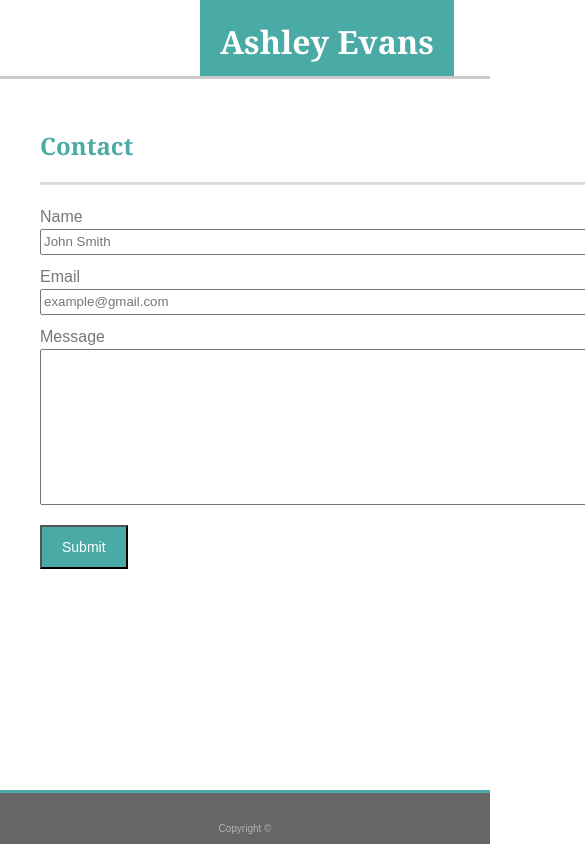
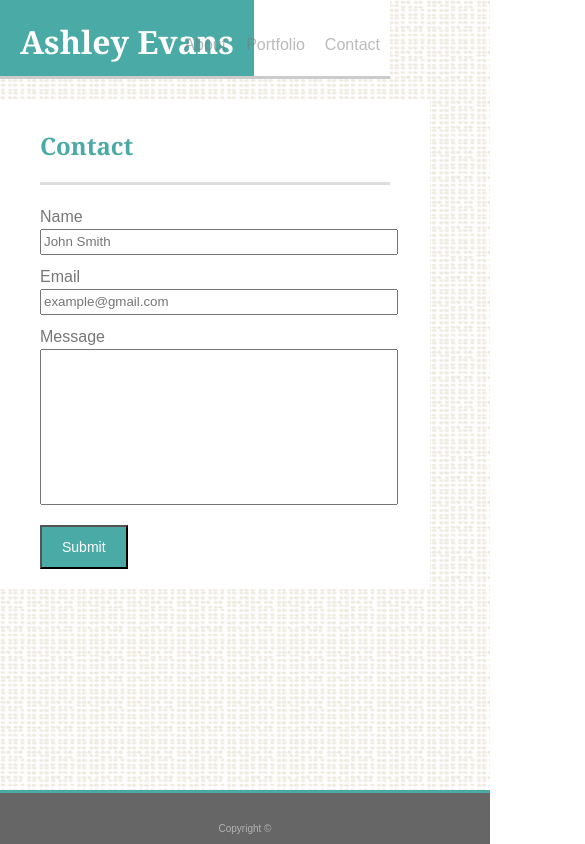
Before and after one commit to ashleye37/Responsive-Portfolio, a plain HTML site: page contact.html in a window 390 px wide. Shown: the top 844 px of the page, 585 px wide, since content can reach past the window. Drawn offline with Linux system fonts and the light colour scheme.

Commit message:
adding files to GitHub

```diff
--- a/style.css
+++ b/style.css
@@ -5,12 +5,10 @@ header {
     font-family: Georgia, 'Times New Roman', Times, serif;
     border-color: #cccccc;
     border-bottom-style: solid;
-    padding-left: 100px;
 }
 
 /* Header used in index, portfolio and contact documents.*/
 .header-content {
-    width: 960px;
     padding: 40px 0px 20px 100px;
     position: relative;
 }
@@ -39,7 +37,6 @@ ul {
     list-style-type: none;
     position: relative;
     bottom: 30px;
-    left: 80px;
     font-family: Arial, Helvetica, sans-serif;
 }
 
@@ -122,7 +119,7 @@ footer {
     border-color: #4aaaa5;
     border-top-style: solid;
     width: 100%;
-    position: relative;
+    position: absolute;
     bottom: 0px;
     font-size: 10px;
     color: #ffffff;
@@ -198,19 +195,81 @@ form {
     top: 100px;
 }
 
-@media only screen and (max-width:980px) body {
+@media only screen and (max-width: 980px) {
+
+header {
+    padding-left: 0px;
+}
+.header-content {
+    padding: 40px 0px 20px 0px;
+    width: 100%;
+}
+ul {
+    left: 0px;
 }
 
-@media only screen and (max-width: 768px) {
-    /* For mobile phones: */
-    [class*="col-"] {
-      width: 100%;
-    }
-  }
+.container {
+    width: 860px;
+}
+
+#name {
+    width: 860px;
+}
+
+#email {
+    width: 860px;
+}
+
+#message {
+    width: 860px;
+}
+}
+
 
 @media only screen and (max-width: 768px) {
-    /* For mobile phones: */
-    [class*="col-"] {
-      width: 100%;
-    }
-  }
+.container {
+    width: 500px;
+}
+
+ul {
+    left: 0px;
+}
+
+#name {
+    width: 500px;
+}
+
+#email {
+    width: 500px;
+}
+
+#message {
+    width: 500px;
+
+}
+
+@media only screen and (max-width: 640px) {
+.container {
+    width: 350px;
+}
+
+ul {
+    left: 0px;
+}
+
+.level1 {
+    position: relative;
+    float: none;
+    padding-left: 60px;
+}
+#name {
+    width: 350px;
+}
+
+#email {
+    width: 350px;
+}
+
+#message {
+    width: 350px;
+}
```
Also changed, not shown: dynamic-style.png (added).
